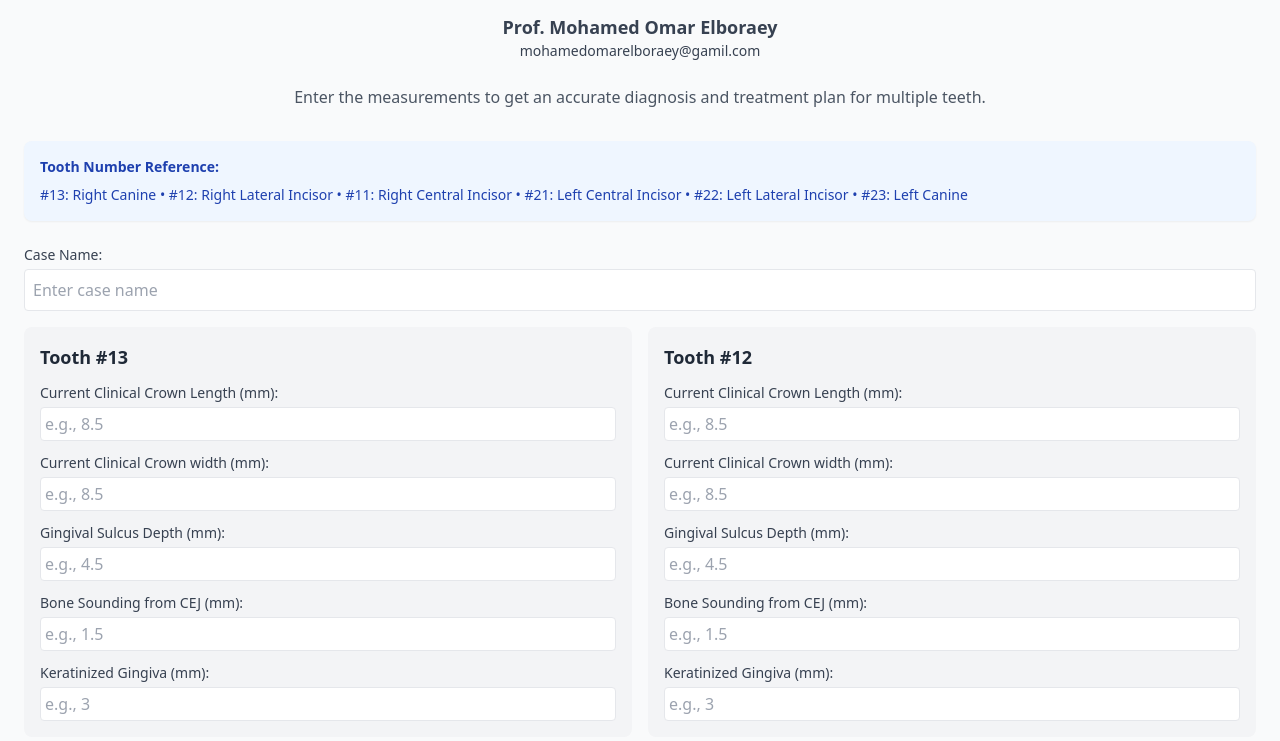
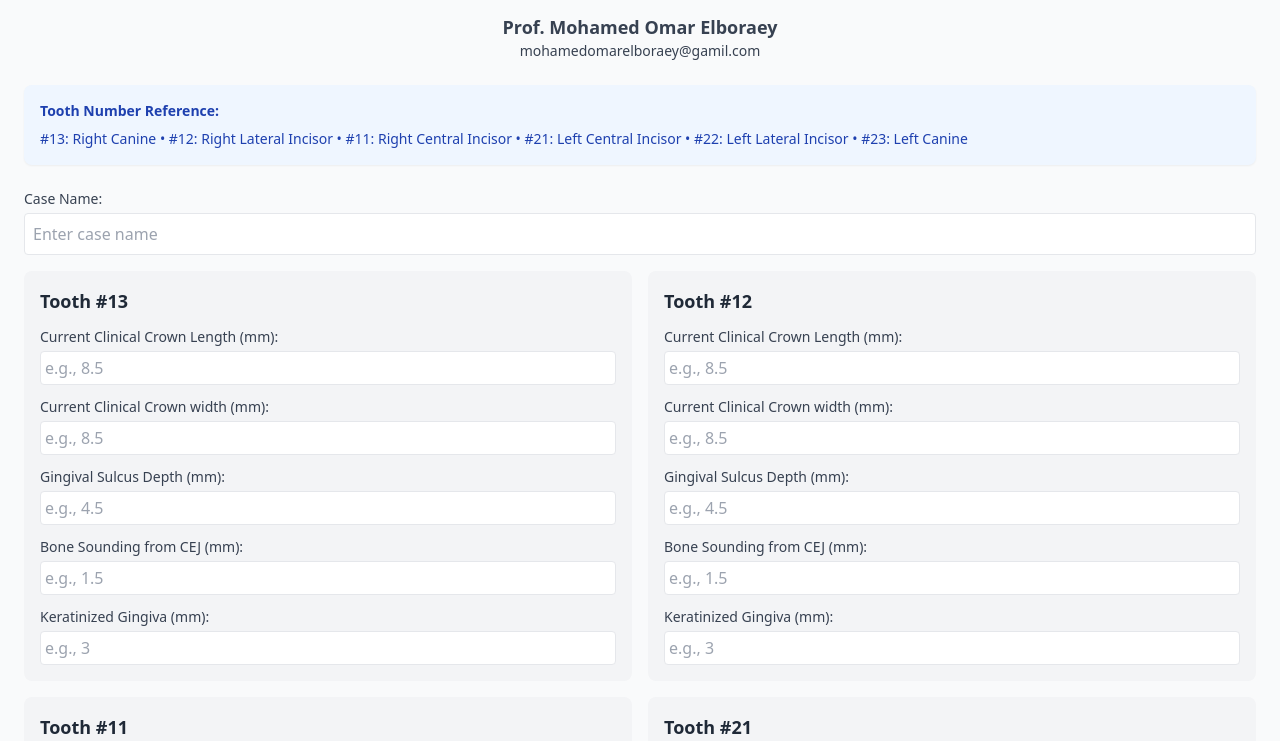
Before and after one commit to shloulakh2-rgb/crown-lengthening-assistant, a plain HTML site: page index.html in a window 1280 px wide. Shown: the part 59-800 px from the top of the page. Drawn offline with nearby package versions, Linux system fonts and the light colour scheme.

Commit message:
Update index.html

```diff
--- a/index.html
+++ b/index.html
@@ -18,8 +18,7 @@
             <p class="text-sm">mohamedomarelboraey@gamil.com</p>
         </div>
 
-     <p class="text-center text-gray-600 mb-8">Enter the measurements to get an accurate diagnosis and treatment plan for multiple teeth.</p>
-            <div class="bg-blue-50 p-4 rounded-lg shadow-sm text-blue-800 text-sm mb-6">
+     <div class="bg-blue-50 p-4 rounded-lg shadow-sm text-blue-800 text-sm mb-6">
             <p class="font-semibold mb-2">Tooth Number Reference:</p>
             <p>#13: Right Canine • #12: Right Lateral Incisor • #11: Right Central Incisor • #21: Left Central Incisor • #22: Left Lateral Incisor • #23: Left Canine</p>
         </div>
```
